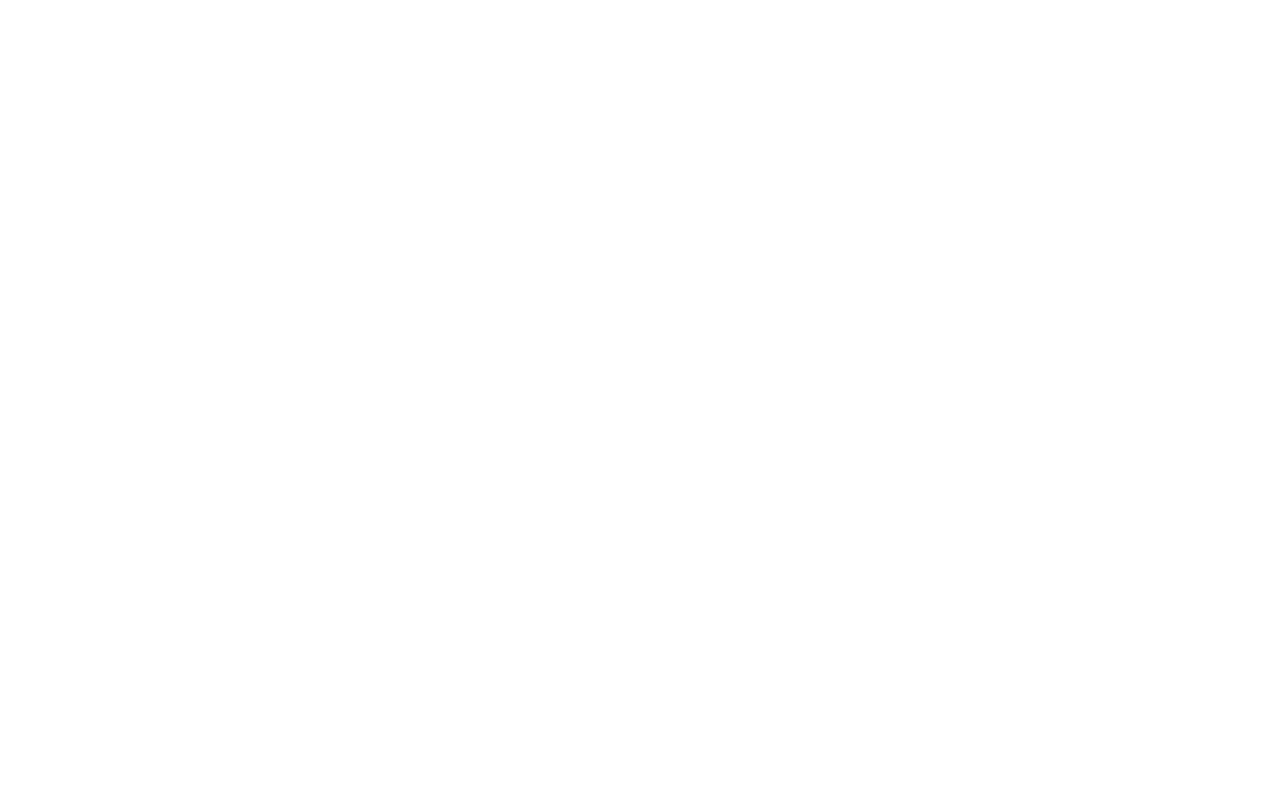
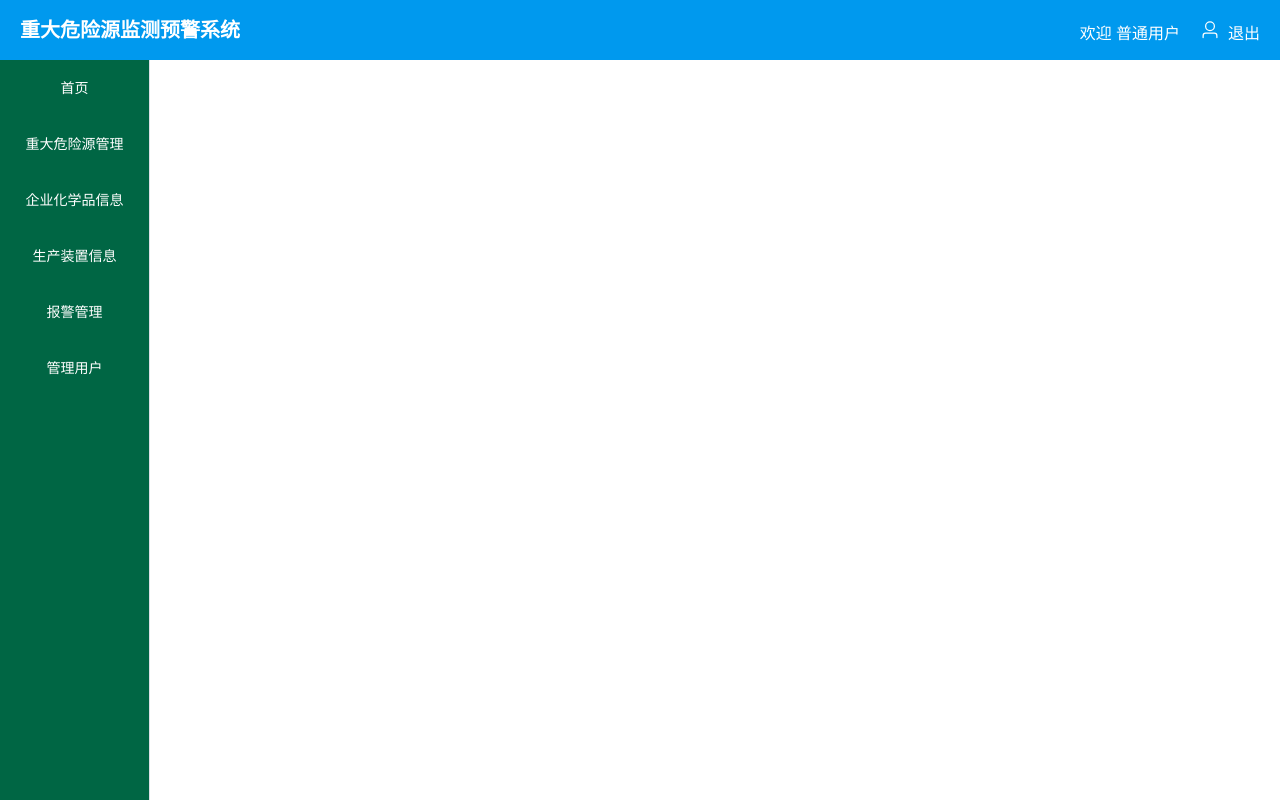
Before and after one commit to fenfanhe02/Pharma-Prescription-Fulfillment-System, a Vue app: page / in a window 1280 px wide. Before the commit this address had no page. Built offline with nearby package versions, Linux system fonts and the light colour scheme.

Commit message:
feat: new dev

```diff
--- a/src/constants/menu.ts
+++ b/src/constants/menu.ts
@@ -5,7 +5,7 @@ interface MenuItem {
     path?: string;
 }
 
-const adminMenu:Array<MenuItem> = [
+const menu:Array<MenuItem> = [
     {
         title: '首页',
         path: '/main/home'
@@ -32,31 +32,7 @@ const adminMenu:Array<MenuItem> = [
     }
 ];
 
-const userMenu:Array<MenuItem> = [
-    {
-        title: '首页',
-        path: '/main/home'
-    },
-    {
-        title: '重大危险源管理',
-        path: '/main/item-one'
-    },
-    {
-        title: '企业化学品信息',
-        path: '/main/item-two'
-    },
-    {
-        title: '生产装置信息',
-        path: '/main/item-three'
-    },
-    {
-        title: '报警管理',
-        path: '/main/item-four'
-    }
-];
-
 export {
-    adminMenu,
-    userMenu
+    menu
 };
 export type { MenuItem };
--- a/src/enums/route.ts
+++ b/src/enums/route.ts
@@ -1,9 +1,11 @@
 export enum RoutePath {
-  INDEX = '/index'
+  INDEX = '/',
+  DRUGS = '/drugs',
 }
 
 export const RoutePathToNameMap = new Map(
   [
-    [RoutePath.INDEX, 'Index'],
+    [RoutePath.INDEX, 'index'],
+    [RoutePath.DRUGS, 'drugs'],
   ]
 )
--- /dev/null
+++ b/src/pages/Main/components/Header.vue
@@ -0,0 +1,79 @@
+<template>
+    <div class="header-container">
+        <span class="title">重大危险源监测预警系统</span>
+        <span class="user-text">欢迎 {{ props.role }}</span>
+        <el-icon class="user-icon" :size="20" color="white">
+            <User />
+        </el-icon>
+        <span class="exit-text" @click="handleExit">退出</span>
+    </div>
+</template>
+
+<script setup lang="ts">
+import { client } from '@/services/baseRequest';
+import { User } from '@element-plus/icons-vue'
+import { ElMessage } from 'element-plus';
+import { useRouter } from 'vue-router'
+
+interface Props {
+    role: string;
+}
+const props = defineProps<Props>()
+
+const router = useRouter()
+
+const handleExit = () => {
+    client.post('/logout').then(() => {
+        router.push('/login')
+        ElMessage.success('退出成功')
+    }).catch(() => {
+        ElMessage.error('退出失败')
+    })
+}
+</script>
+
+<style lang="scss" scoped>
+.header-container {
+    width: 100vw;
+    height: 60px;
+    background-color: rgb(0, 153, 238);
+
+    .title {
+        font-size: 20px;
+        color: white;
+        margin-left: 20px;
+        line-height: 60px;
+        font-weight: bold;
+    }
+
+    .user-icon {
+        position: absolute;
+        right: 60px;
+        top: 20px;
+
+        &:hover {
+            cursor: pointer;
+        }
+    }
+
+    .user-text {
+        position: absolute;
+        right: 100px;
+        top: 20px;
+        color: white;
+        font-size: 16px;
+    }
+
+    .exit-text {
+        position: absolute;
+        right: 20px;
+        top: 20px;
+        color: white;
+        font-size: 16px;
+
+        &:hover {
+            cursor: pointer;
+        }
+    }
+}
+</style>
--- /dev/null
+++ b/src/pages/Main/components/SideBar.vue
@@ -0,0 +1,47 @@
+<template>
+    <div class="container">
+        <el-menu @open="handleOpen" @close="handleClose" :unique-opened="true" :router="true" background-color="rgb(0, 102, 68)" text-color="white" active-text-color="white">
+            <el-menu-item v-for="(item,index) in props.menu" :key="index" :index="index.toString()" :route="item.path" class="menu-item">
+                <span>{{item.title}}</span>
+            </el-menu-item>
+        </el-menu>
+    </div>
+</template>
+
+<script setup lang="ts">
+import { defineProps } from 'vue'
+import { MenuItem } from '@/constants/menu'
+import { useUserStore } from '@/store';
+
+interface Props {
+    menu: MenuItem[]
+}
+
+const props = defineProps<Props>()
+
+const userStore = useUserStore()
+
+const handleOpen = (key: string, keyPath: string[]) => {
+  console.log(key, keyPath)
+}
+const handleClose = (key: string, keyPath: string[]) => {
+  console.log(key, keyPath)
+}
+</script>
+
+<style lang="scss" scoped>
+.container {
+    height: 100vh;
+
+    .el-menu {
+        width: 150px;
+        height: 100%;
+    }
+
+    .menu-item {
+        display: flex;
+        justify-content: center;
+        align-items: center;
+    }
+}
+</style>
--- /dev/null
+++ b/src/pages/Main/index.vue
@@ -0,0 +1,29 @@
+<template>
+    <Header :role="roleConvert(userStore.role)" />
+    <div class="container">
+        <side-bar :menu="menu"></side-bar>
+        <router-view />
+    </div>
+</template>
+
+<script setup lang="ts">
+import SideBar from './components/SideBar.vue'
+import Header from './components/Header.vue'
+import { menu } from '@/constants/menu'
+import { useUserStore } from '@/store';
+import { roleConvert } from '@/utils/index';
+
+const userStore = useUserStore()
+</script>
+
+<style lang="scss" scoped>
+.container {
+    display: flex;
+    height: calc(100vh - 60px);
+
+    .el-menu {
+        width: 200px;
+        height: 100%;
+    }
+}
+</style>
--- a/src/router/index.ts
+++ b/src/router/index.ts
@@ -7,7 +7,7 @@ const routes: Array<RouteRecordRaw> = [
   {
     path: RoutePath.INDEX,
     name: RoutePathToNameMap.get(RoutePath.INDEX),
-    component: () => import('@/pages/404/index.vue')
+    component: () => import('@/pages/Main/index.vue')
   },
 ];
 
```
Also changed, not shown: src/pages/index.vue (deleted, +0 -11 lines).
